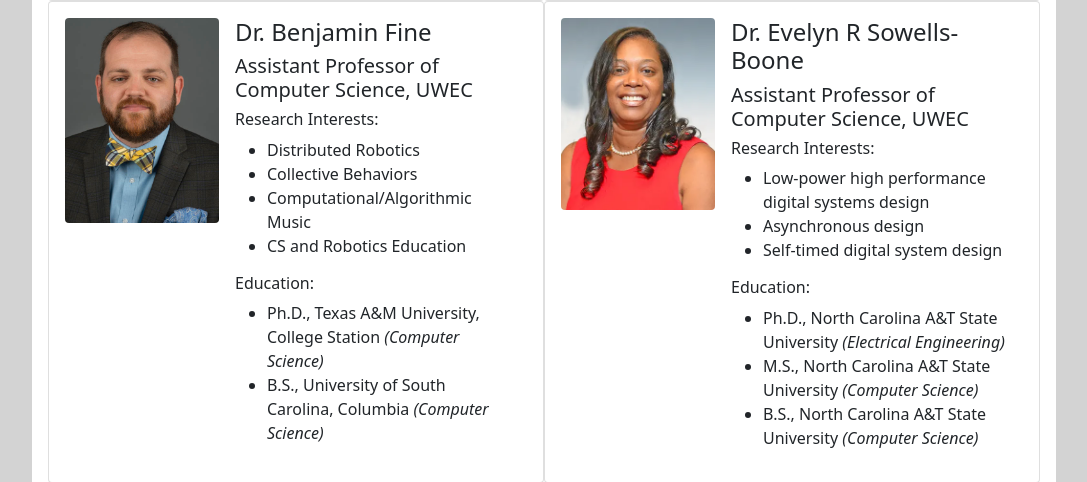
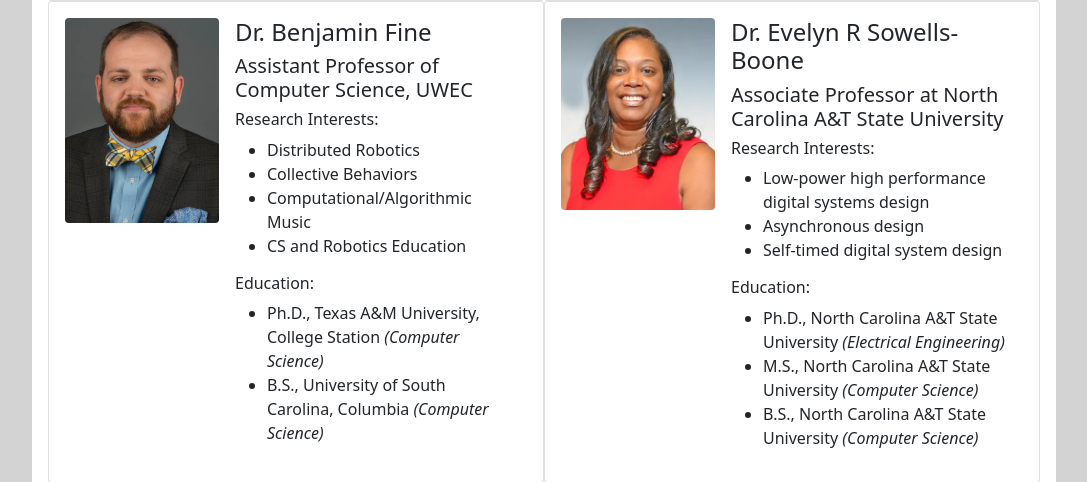
Before and after one commit to H-A-T/aims-website, a Flask app: page /people in a window 1280 px wide. Shown: the part 1248-1730 px from the top of the page, without its empty margins (96-1183 px from the left). Run offline with Flask 2, Linux system fonts and the light colour scheme.

Commit message:
Made changes to new member

```diff
--- a/templates/people.html
+++ b/templates/people.html
@@ -137,7 +137,7 @@
                     <div class="col-lg-8">
                         <div class="card-body py-lg-0 px-lg-3 px-0">
                             <h4 class="card-title">Dr. Evelyn R Sowells-Boone</h4>
-                            <h5 class="card-title">Assistant Professor of Computer Science, UWEC</h5>
+                            <h5 class="card-title">Associate Professor at North Carolina A&T State University</h5>
                             <h6>Research Interests:</h6>
                             <ul>
                                 <li>Low-power high performance digital systems design</li>
```
